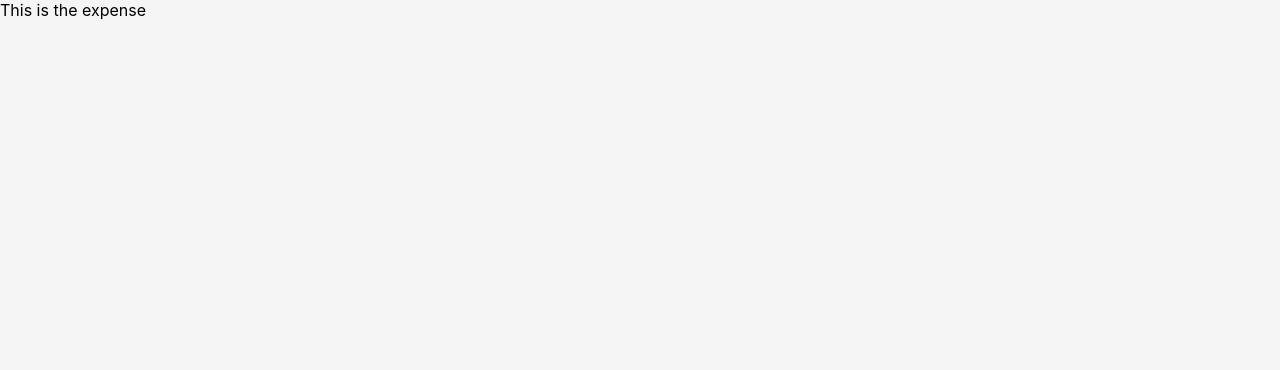
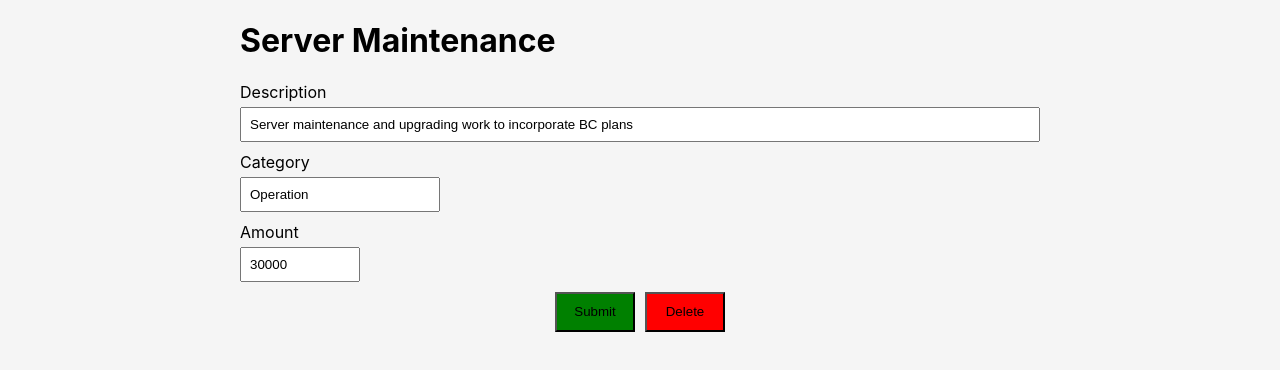
Before and after one commit to TzeMeng/DBS-TechTrek, a React (Create React App) app in the folder frontend/: page /expenses/1 in a window 1280 px wide. Shown: the top 370 px of the page. Built offline with nearby package versions, Linux system fonts and the light colour scheme.

Commit message:
Add edit individual expense page

```diff
--- /dev/null
+++ b/frontend/src/lib/config.js
@@ -0,0 +1,20 @@
+
+export const categories = {
+	1: "Production",
+	2: "Operation",
+	3: "Financial",
+	4: "Vendor",
+	5: "Manpower",
+	6: "Software",
+	7: "Hardware",
+}
+
+export const categoriesRev = {
+	"Production": 1,
+	"Operation": 2,
+	"Financial": 3,
+	"Vendor": 4,
+	"Manpower": 5,
+	"Software": 6,
+	"Hardware": 7,
+}
--- a/frontend/src/pages/Expense.jsx
+++ b/frontend/src/pages/Expense.jsx
@@ -1,3 +1,6 @@
+import { useState } from "react";
+import { categories } from "../lib/config";
+import styles from "../styles/IndividualExpense.module.css";
 
 const Expense = () => {
 
@@ -17,9 +20,54 @@ const Expense = () => {
         updated_by: "Jacky"
     }
 
+	const [description, setDescription] = useState(expenseInfo.description);
+	const [amount, setAmount] = useState(expenseInfo.amount);
+	const [category, setCategory] = useState(categories[expenseInfo.category_id])
+
 	return (
-		<div>
-			This is the expense
+		<div className={styles.outerPage}>
+			<div className={styles.expensesContainer}>
+				<h1>{expenseInfo.name}</h1>
+				<label>Description</label>
+				<input
+					className={styles.input}
+					type="text"
+					value={description}
+					onChange={(e) => setDescription(e.value)}
+				/>
+				<label>Category</label>
+				<input
+					className={styles.inputCategory}
+					list="categories"
+					value={category}
+					onChange={(e) => setCategory(e.value)}
+				/>
+				<datalist id="categories">
+					<option value="Production"></option>
+					<option value="Operation" />
+					<option value="Financial" />
+					<option value="Vendor" />
+					<option value="Manpower" />
+					<option value="Software" />
+					<option value="Hardware" />
+				</datalist>
+				<label>Amount</label>
+				<input
+					className={styles.inputNumber}
+					type="number"
+					value={amount}
+					onChange={(e) => setAmount(e.value)}
+				/>
+				<div className={styles.buttonsContainer}>
+					<input
+						type="submit"
+						className={styles.submitButton}
+					/>
+					<button
+						className={styles.deleteButton}
+					>Delete</button>
+				</div>
+			</div>
 		</div>
 	)
 }
--- /dev/null
+++ b/frontend/src/styles/IndividualExpense.module.css
@@ -0,0 +1,60 @@
+.outerPage {
+	height: 100vh;
+	display: flex;
+	flex-direction: column;
+	align-items: center;
+}
+
+.expensesContainer {
+	display: flex;
+	flex-direction: column;
+	width: 800px;
+}
+
+.input {
+	padding: 8px;
+	margin-top: 5px;
+	margin-bottom: 10px;
+}
+
+.inputNumber {
+	padding: 8px;
+	margin-top: 5px;
+	margin-bottom: 10px;
+	width: 100px;
+}
+
+.submitButton {
+	height: 40px;
+	width: 80px;
+	align-self: center;
+	background-color: green;
+}
+
+.submitButton:hover {
+	cursor: pointer;
+}
+
+.deleteButton {
+	height: 40px;
+	width: 80px;
+	align-self: center;
+	background-color: red;
+}
+
+.deleteButton:hover {
+	cursor: pointer;
+}
+
+.inputCategory {
+	padding: 8px;
+	margin-top: 5px;
+	margin-bottom: 10px;
+	width: 180px;
+}
+
+.buttonsContainer {
+	display: flex;
+	justify-content: center;
+	gap: 10px;
+}
```
